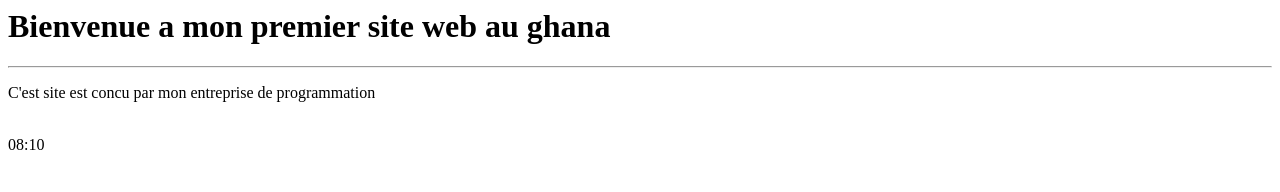
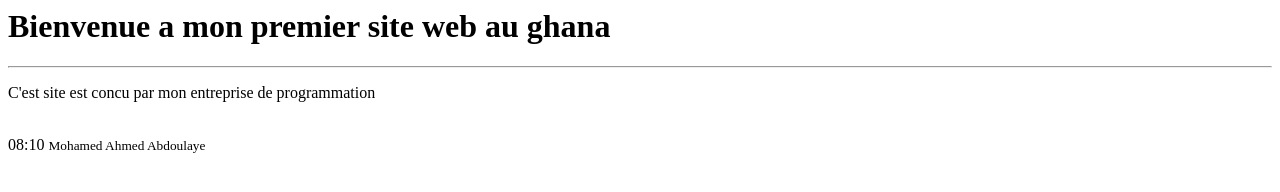
Before and after one commit to abdoulaye2/Ghana, a plain HTML site: page index.html in a window 1280 px wide. Drawn offline with Linux system fonts and the light colour scheme.

Commit message:
Author of post on web

```diff
--- a/index.html
+++ b/index.html
@@ -8,5 +8,6 @@
         <p>C'est site est concu par mon entreprise de programmation</p>
         <br>
         <time>08:10</time>
+        <small>Mohamed Ahmed Abdoulaye</small>
     </body>
 </html>
```
